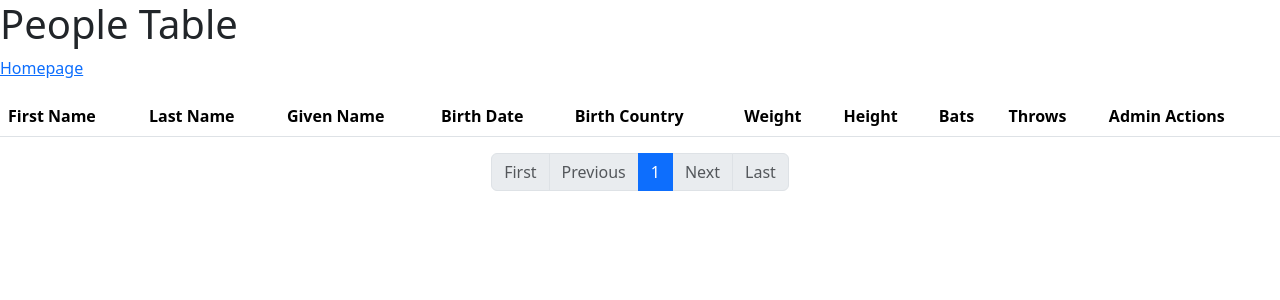
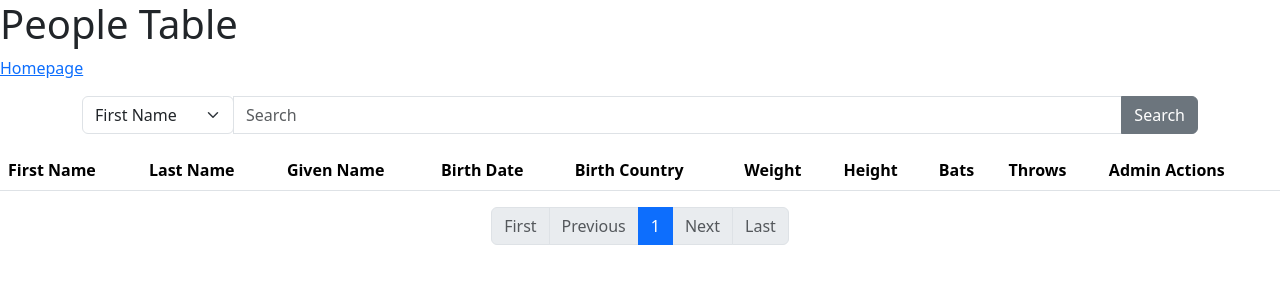
Before and after one commit to itudb2306/itudb2306, a Flask app: page /tables/people in a window 1280 px wide. Shown: the top 300 px of the page. Run offline with Flask 3, Linux system fonts and the light colour scheme; data that the repository does not hold is empty.

Commit message:
Add search record route to People table

```diff
--- a/routes/tables/people.py
+++ b/routes/tables/people.py
@@ -43,7 +43,7 @@ def view_table():
                                 'bats': row[18],
                                 'throws': row[19]})
 
-    return render_template('table_people.html', data_list=data_recordings, current_page = page, total_pages = total_pages)
+    return render_template('table_people.html', data_list=data_recordings, current_page = page, total_pages = total_pages, search_val = "")
 
 
 @table_people_blueprint.route('/people/update/<string:player_id>', methods=['GET', 'POST'])
@@ -75,3 +75,39 @@ def update_record(player_id = None):
         print('Record updated: ', player_id)
 
     return redirect(url_for('people.view_table'))
+
+
+@table_people_blueprint.route('/people/search', methods=['GET', 'POST'])
+def search_records():
+    """
+    URL: /tables/people/search
+    """
+
+    col = request.form.get('col', None)
+    val = request.form.get('val', None)
+
+    if request.method == 'POST' and col is not None and val is not None and col != '' and val != '':
+        # Query building
+        query = Query().SELECT('*').FROM('people').WHERE('%s LIKE \'%s\'' % (col, val)).LIMIT(0, RECORDS_PER_PAGE*2).BUILD()
+        print(query)
+        result = db.fetchall(query)
+
+
+        data_recordings = []
+        for row in result:
+            data_recordings.append({'player_id': row[0],
+                                    'name_first': row[13],
+                                    'name_last': row[14],
+                                    'name_given': row[15],
+                                    'birth_date': row[25],
+                                    'birth_country' : row[4],
+                                    'weight': row[16],
+                                    'height': row[17],
+                                    'bats': row[18],
+                                    'throws': row[19]})
+
+        # TODO: Pagination for search results
+        return render_template('table_people.html', data_list=data_recordings, current_page = 1, total_pages = 1, search_val = val)
+
+
+    return redirect(url_for('people.view_table'))
--- a/templates/table_people.html
+++ b/templates/table_people.html
@@ -13,6 +13,30 @@
 
     <h1>People Table</h1>
     <p><a href="{{ url_for('index.index') }}">Homepage</a></p>
+
+    <!-- Search Bar -->
+    <div class="container">
+        <form action="{{ url_for('people.search_records') }}" method="POST">
+            <div class="input-group mb-3">
+              <div class="dropdown-center">
+                <select class="form-select shadow-none" aria-label="col-dropdown" name="col">
+                  <option value="nameFirst">First Name</option>
+                  <option value="nameLast">Last Name</option>
+                  <option value="nameGiven">Given Name</option>
+                  <option value="birth_date">Birth Date</option>
+                  <option value="birthCountry">Birth Country</option>
+                  <option value="weight">Weight</option>
+                  <option value="height">Height</option>
+                  <option value="bats">Bats</option>
+                  <option value="throws">Throws</option>
+                </select>
+              </div>
+                <input type="text" class="form-control shadow-none" placeholder="Search" aria-label="Search" aria-describedby="search-button" name="val" value="{{search_val}}">
+                <button class="btn btn-secondary shadow-none" type="submit" id="search-button">Search</button>
+            </div>
+        </form>
+    </div>
+
     <table class="table table-hover">
         <thead>
             <tr>
```
